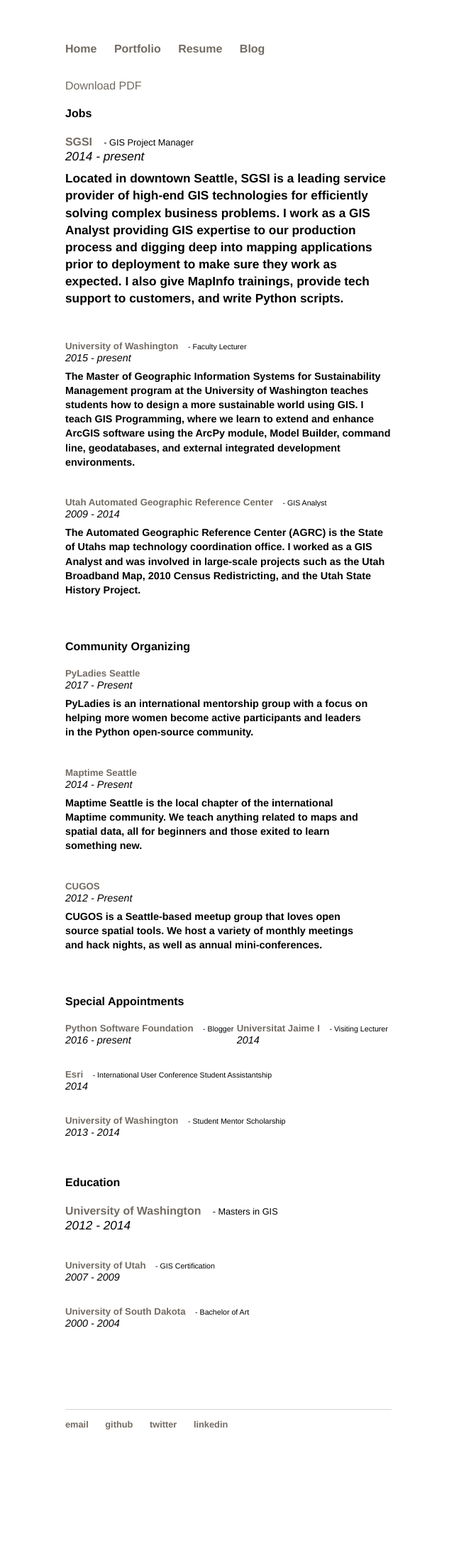
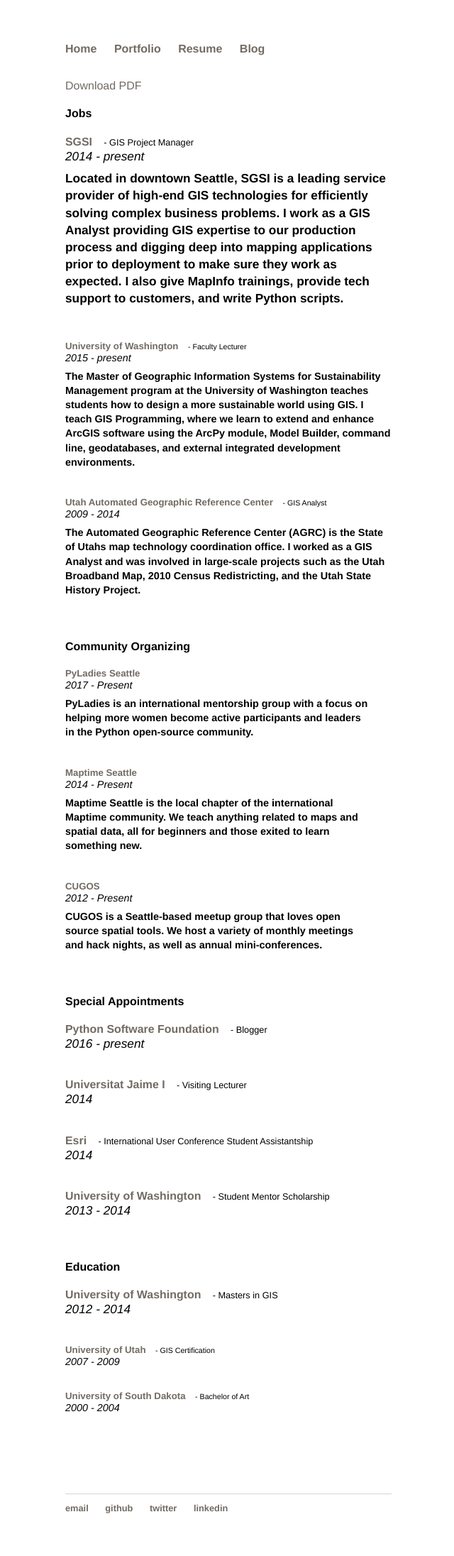
Before and after one commit to christyheaton/christyheaton.github.io, a Jekyll site: the page built from resume/index.html, in a window 1280 px wide. Shown: the whole page at 71% size, without its empty margins (318-958 px from the left). Built offline with Jekyll 4.4.1, drawn with Linux system fonts in a browser that asks for light colours; before the commit the page ends 2074 px from its top, so only the background shows below that.

Commit message:
changed special appt divs

```diff
--- a/resume/index.html
+++ b/resume/index.html
@@ -59,22 +59,22 @@
 
   <h4>Special Appointments</h4>
 
-    <div class="resume_item cf ">
+    <div class="resume_item cf resume_item_large">
       <h5 class="resume_header"><a href="https://www.gisonline.uw.edu/">Python Software Foundation</a><span class="resume_title"> - Blogger</span></h5>
       <span class="resume_timeline">2016 - present</span>
     </div>
 
-	<div class="resume_item cf ">
+	<div class="resume_item cf resume_item_large">
       <h5 class="resume_header"><a href="http://www.mastergeotech.info">Universitat Jaime I</a><span class="resume_title"> - Visiting Lecturer</span></h5>
       <span class="resume_timeline">2014</span>
     </div>
 
-	<div class="resume_item cf ">
+	<div class="resume_item cf resume_item_large">
       <h5 class="resume_header"><a href="http://www.esri.com/events/user-conference">Esri</a><span class="resume_title"> - International User Conference Student Assistantship</span></h5>
       <span class="resume_timeline">2014</span>
     </div>
 
-	<div class="resume_item cf ">
+	<div class="resume_item cf resume_item_large">
       <h5 class="resume_header"><a href="https://www.gisonline.uw.edu/">University of Washington</a><span class="resume_title"> - Student Mentor Scholarship</span></h5>
       <span class="resume_timeline">2013 - 2014</span>
     </div>
```
